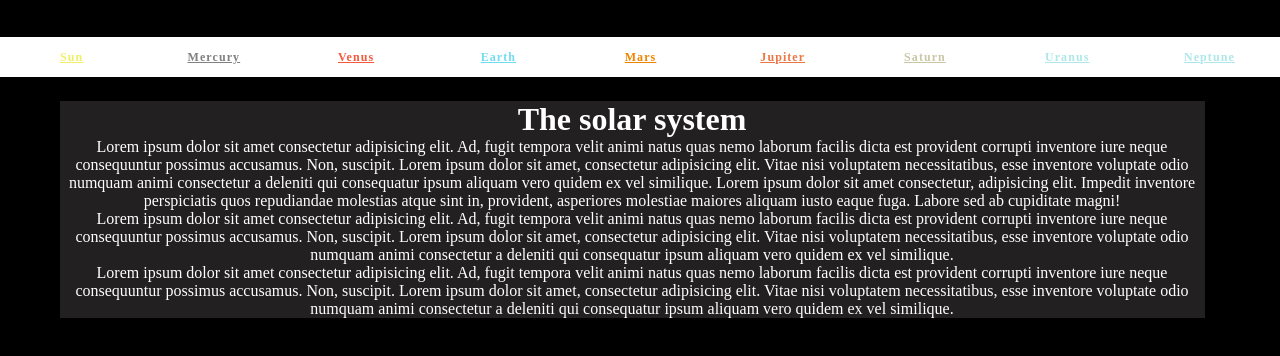
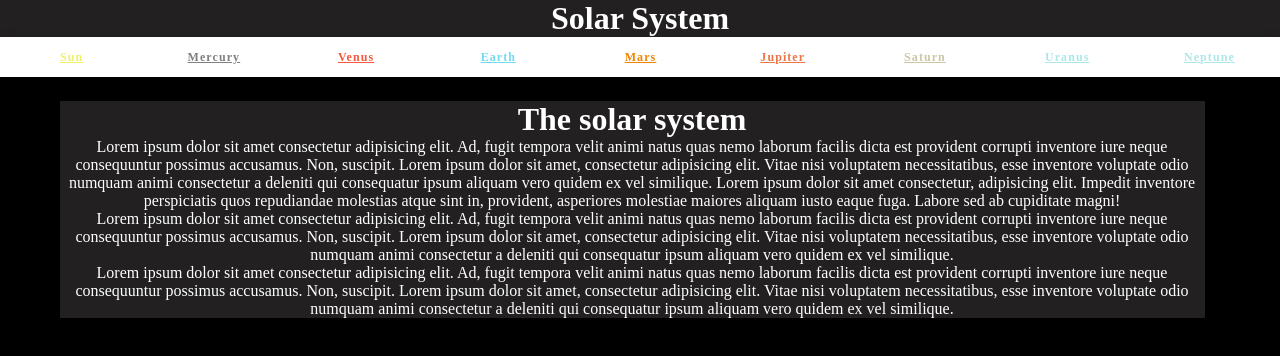
Before and after one commit to SacleuxBenoit/Solar-System, a Vue app in the folder frontend/: page / in a window 1280 px wide. Shown: the top 356 px of the page. Built offline with nearby package versions, Linux system fonts and the light colour scheme.

Commit message:
add class content to the H1, in the component Header.vue

```diff
--- a/frontend/src/components/Header.vue
+++ b/frontend/src/components/Header.vue
@@ -1,6 +1,6 @@
 <template>
     <div style="text-align:center">
-      <h1><router-link to="/" style="color:black;text-decoration:none">Solar System</router-link></h1>
+      <h1 class="content"><router-link to="/" style="color:white;text-decoration:none">Solar System</router-link></h1>
 
        <v-bottom-navigation grow height="2.5rem">
 
```
